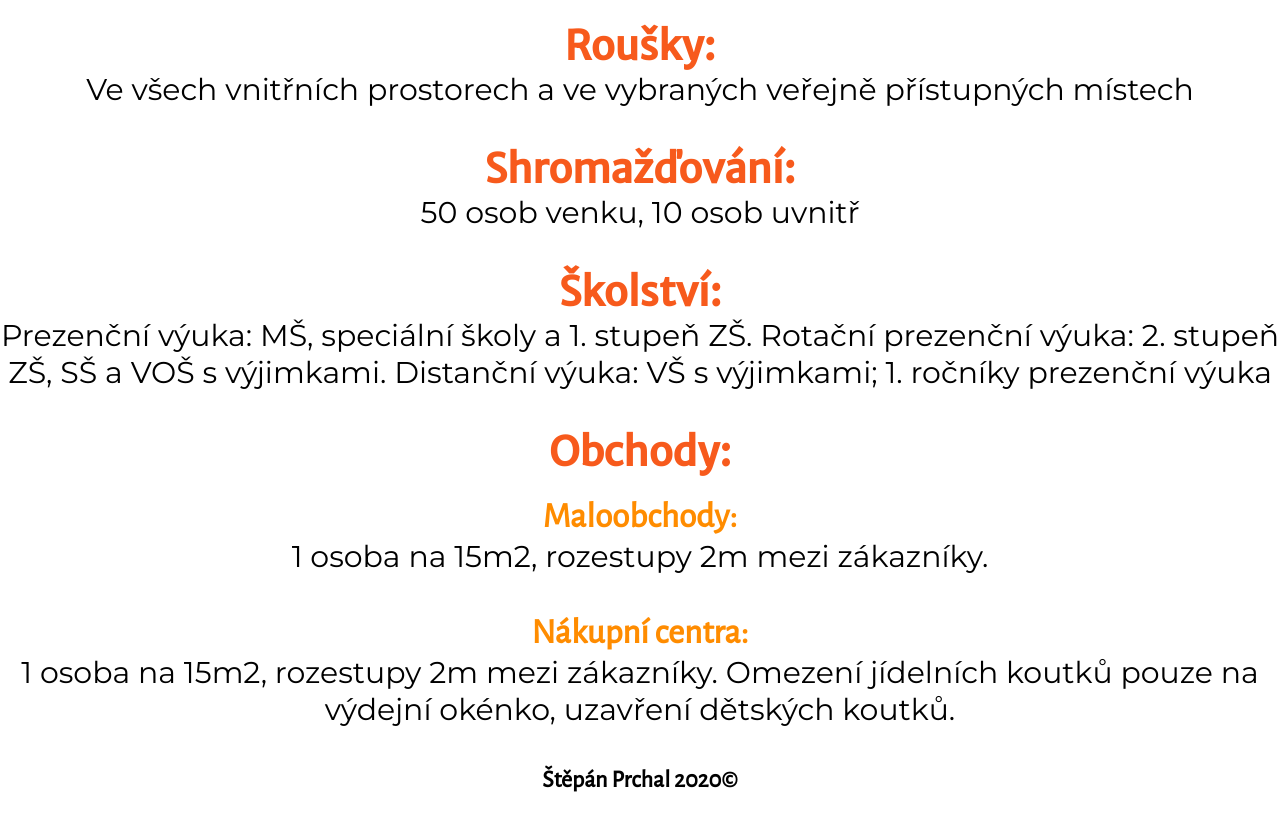
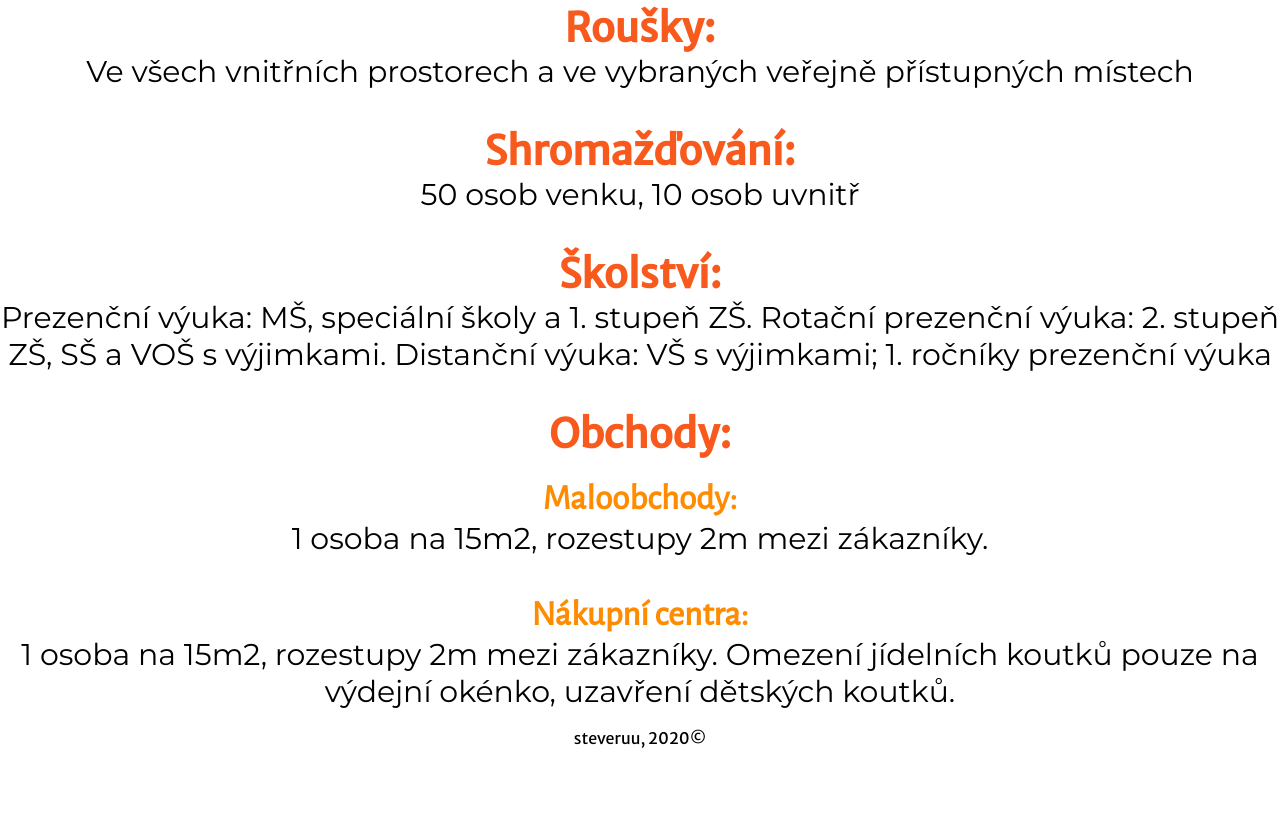
Before and after one commit to steveruu/steveruu.github.io, a website: page index.html in a window 1280 px wide. Shown: the part 969-1801 px from the top of the page. Drawn offline with nearby package versions, Linux system fonts and the light colour scheme.

Commit message:
dwfdwsfdsfds
dsfsdfdsf

```diff
--- a/css/main.css
+++ b/css/main.css
@@ -113,4 +113,5 @@ html, body {
 }
 a {
   text-decoration: none;
+  color: black;
 }
--- a/index.html
+++ b/index.html
@@ -32,10 +32,6 @@
   <span class="center tricetpet ubuntu inside-header fixed">
   AktualniStupenPES.com
   </span>
- <span>
-   <br>
-   Made by
-     <a href="https://www.instagram.com/steveruu/">steveruu</a>
  </span>
 </header>
 <!--<h1 class="russoone center forty">TOTO JE BETA VERZE PŘIPRAVOVANÉ STRÁNKY!</h1>-->
@@ -193,9 +189,10 @@
   }
 </script>
 <br>
-<h2 class="center alegreya">Štěpán Prchal 2020©</h2>
-<footer>
-<br><br><br>
-</footer>
+<span class="center merriweather">
+  <div><a href="https://www.instagram.com/steveruu/">steveruu, 2020© </a></div>
+  <div>
+</span>
+<br><br><br><br>
 </body>
 </html>
```
